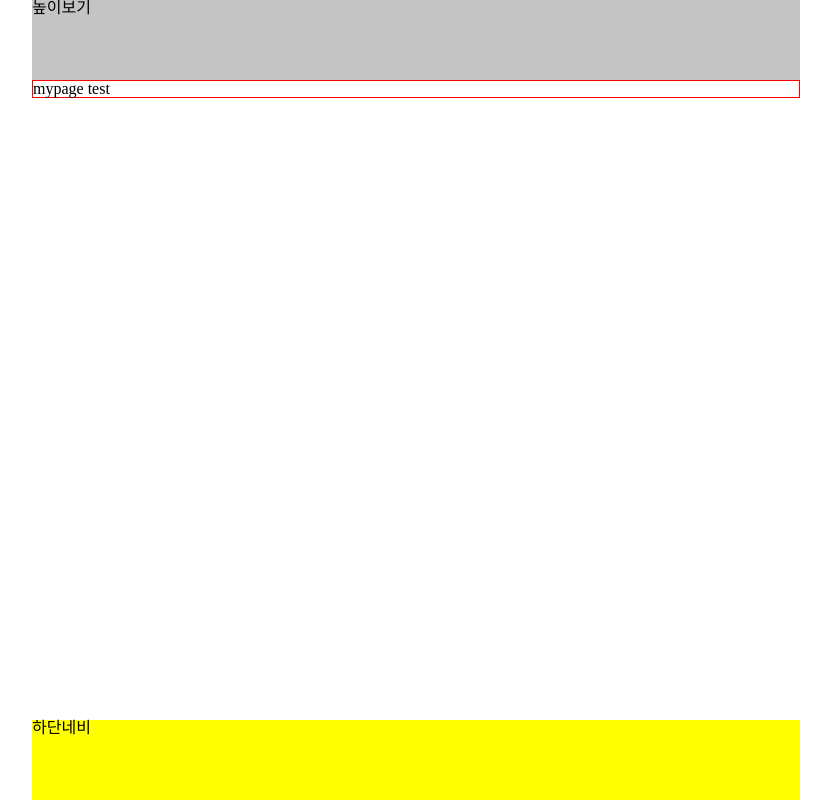
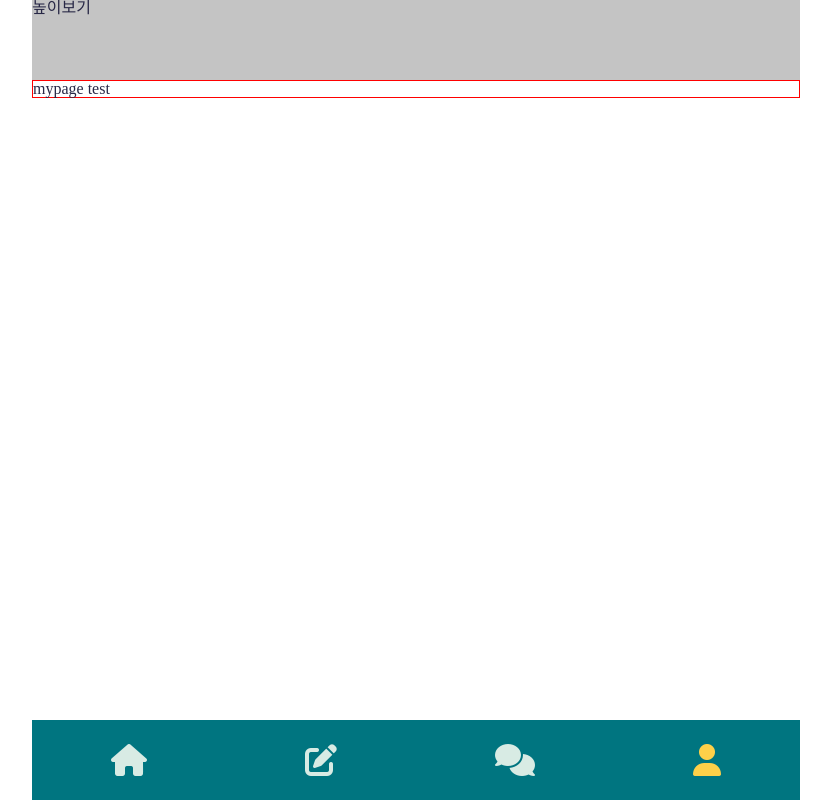
Before and after one commit to sideProject-withU/BirdBuddyTrip, a React (Create React App) app in the folder Client/: page /mypage in a window 1280 px wide. Shown: the whole page, without its empty margins (224-1055 px from the left). Built offline with nearby package versions, Linux system fonts and the light colour scheme.

Commit message:
Design: [Client] #9 DownNav 완성
- 페이지 이동시 DownNav 색상 변경

```diff
--- a/Client/public/index.html
+++ b/Client/public/index.html
@@ -5,10 +5,7 @@
     <link rel="icon" href="%PUBLIC_URL%/favicon.ico" />
     <meta name="viewport" content="width=device-width, initial-scale=1" />
     <meta name="theme-color" content="#000000" />
-    <meta
-      name="description"
-      content="Web site created using create-react-app"
-    />
+    <meta name="description" content="Web site created using create-react-app" />
     <link rel="apple-touch-icon" href="%PUBLIC_URL%/logo192.png" />
     <!--
       manifest.json provides metadata used when your web app is installed on a
@@ -25,9 +22,11 @@
       Learn how to configure a non-root public URL by running `npm run build`.
     -->
     <title>React App</title>
+    <script src="https://kit.fontawesome.com/3c81587bdf.js" crossorigin="anonymous"></script>
   </head>
   <body>
     <noscript>You need to enable JavaScript to run this app.</noscript>
+
     <div id="root"></div>
     <!--
       This HTML file is a template.
--- a/Client/src/GlobalStyles.ts
+++ b/Client/src/GlobalStyles.ts
@@ -13,6 +13,7 @@ const GlobalStyles = createGlobalStyle`
         max-width: 768px;
         margin: 0 auto;
         width: 100%;
+        color: #282846;
     };
 
 `;
--- a/Client/src/components/NavBar/DownNav.tsx
+++ b/Client/src/components/NavBar/DownNav.tsx
@@ -1,4 +1,9 @@
 import styled from 'styled-components';
+import { useLocation, useNavigate } from 'react-router-dom';
+
+interface isActiveProp {
+  isActive: boolean;
+}
 
 const Container = styled.nav`
   height: 5rem;
@@ -6,9 +11,46 @@ const Container = styled.nav`
   bottom: 0;
   max-width: 768px;
   width: 100%;
-  background-color: yellow;
+  background-color: #007580;
+`;
+const NavMenu = styled.ul`
+  display: flex;
+  align-items: center;
+  justify-content: space-around;
+  padding: 1.5rem 0;
+  margin: 0;
+`;
+const NavMenuList = styled.li<isActiveProp>`
+  font-size: 2rem;
+  color: ${(props) => (props.isActive ? '#fed049' : '#d8ebe4')};
+  display: flex;
+  cursor: pointer;
 `;
 const DownNav = () => {
-  return <Container>하단네비</Container>;
+  const navigate = useNavigate();
+  const { pathname } = useLocation();
+  const menus = [
+    { className: 'fa-solid fa-house', location: '/main' },
+    { className: 'fa-solid fa-pen-to-square', location: '/makepost' },
+    { className: 'fa-solid fa-comments', location: '/chatlist' },
+    { className: 'fa-solid fa-user', location: '/mypage' },
+  ];
+
+  const handleMenuClick = (location: string) => {
+    navigate(location);
+  };
+  return (
+    <Container>
+      <NavMenu>
+        {menus.map((menu, idx) => {
+          return (
+            <NavMenuList key={idx} isActive={pathname === menu.location} onClick={() => handleMenuClick(menu.location)}>
+              <i className={menu.className}></i>
+            </NavMenuList>
+          );
+        })}
+      </NavMenu>
+    </Container>
+  );
 };
 export default DownNav;
--- a/Client/src/pages/Main.tsx
+++ b/Client/src/pages/Main.tsx
@@ -3,7 +3,6 @@ import styled from 'styled-components';
 const Container = styled.div`
   border: 1px solid red;
 `;
-
 const Main = () => {
   return <Container>main test</Container>;
 };
```
